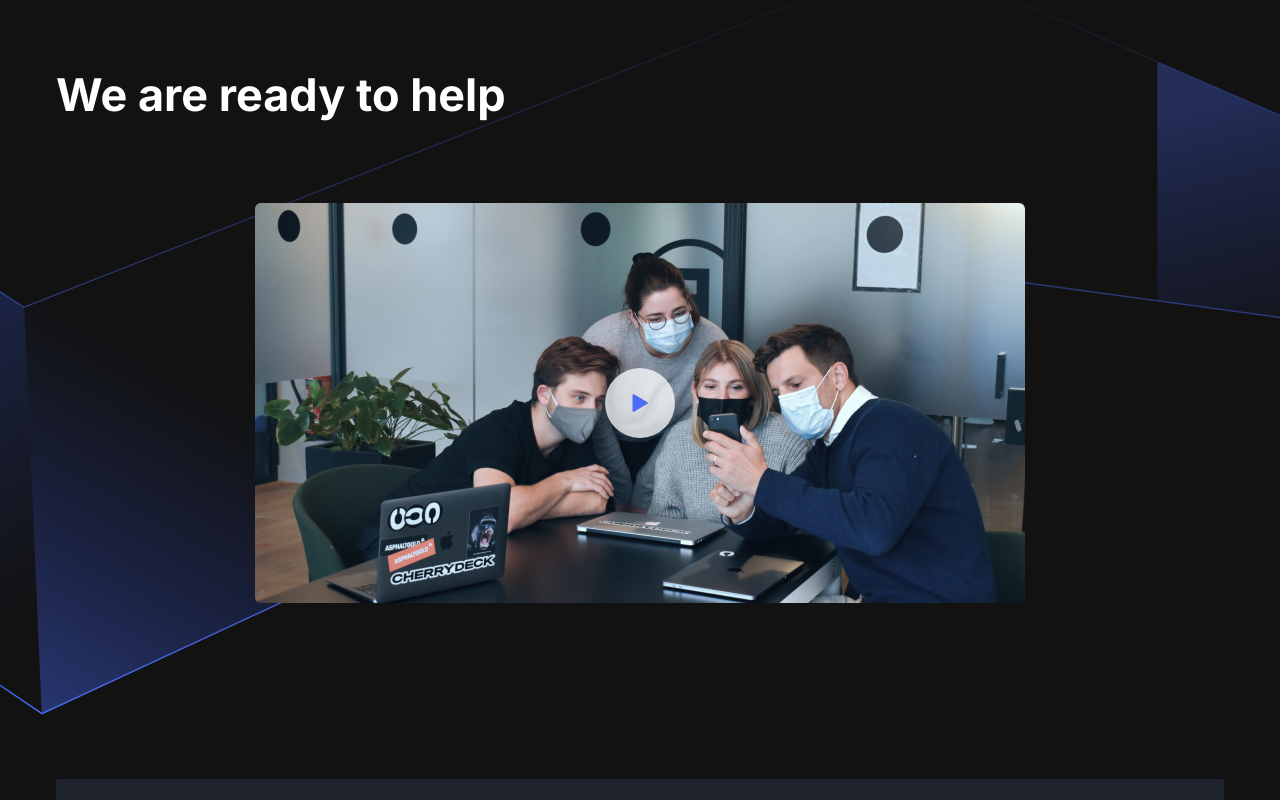
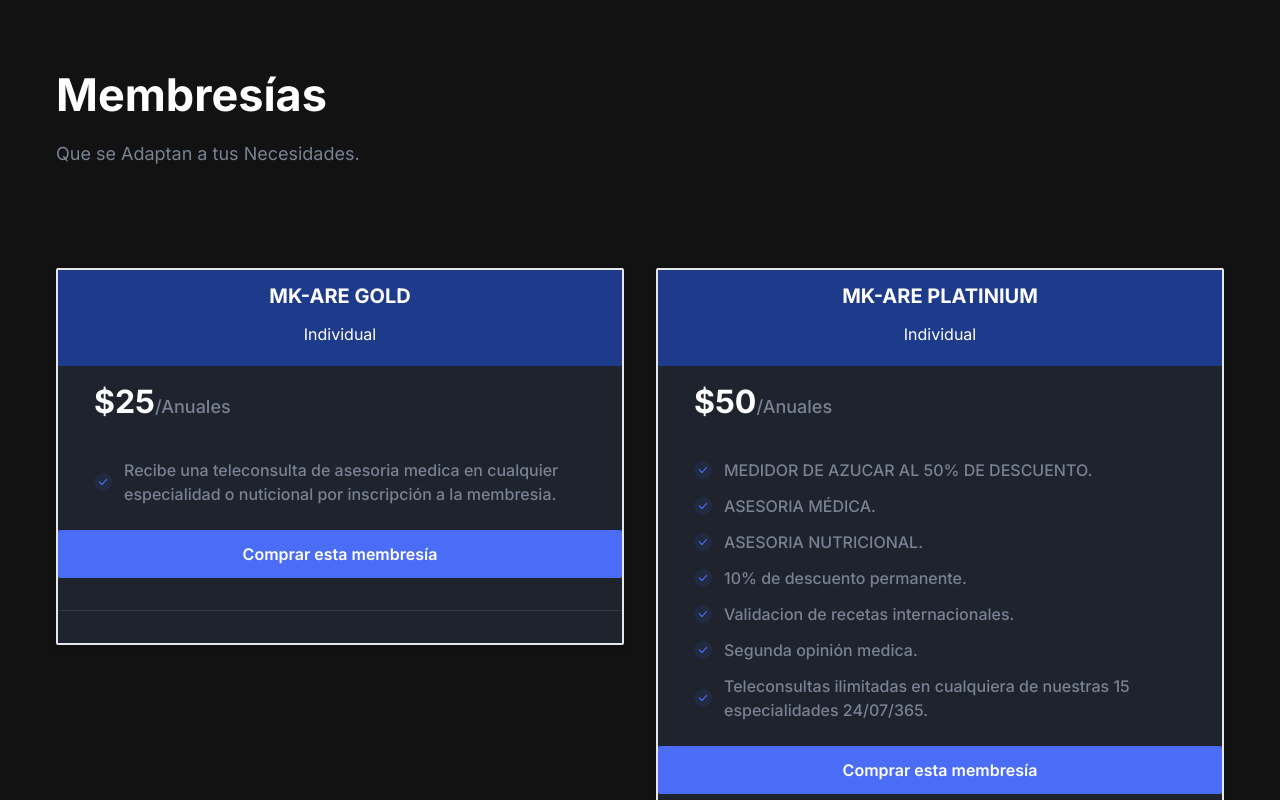
Before and after one commit to luisarl/MEY-KO-WEB, a Next.js app: page / in a window 1280 px wide. Shown: the part 1700-2500 px from the top of the page. Built offline with nearby package versions, Linux system fonts and the light colour scheme.

Commit message:
pricing primera version

```diff
--- a/src/app/page.tsx
+++ b/src/app/page.tsx
@@ -23,11 +23,11 @@ export default function Home() {
       <ScrollUp />
       <Hero />
       <Features />
-      <Video />
+      {/* <Video />
       <Brands />
       <AboutSectionOne />
       <AboutSectionTwo />
-      <Testimonials />
+      <Testimonials /> */}
       <Pricing />
       <Blog />
       <Contact />
--- a/src/components/Common/SectionTitle.tsx
+++ b/src/components/Common/SectionTitle.tsx
@@ -6,7 +6,7 @@ const SectionTitle = ({
   mb = "100px",
 }: {
   title: string;
-  // paragraph: string;
+  paragraph: string;
   width?: string;
   center?: boolean;
   mb?: string;
@@ -20,6 +20,9 @@ const SectionTitle = ({
         <h2 className="mb-4 text-3xl font-bold !leading-tight text-black dark:text-white sm:text-4xl md:text-[45px]">
           {title}
         </h2>
+        <p className="text-base !leading-relaxed text-body-color md:text-lg">
+          {paragraph}
+        </p>
       </div>
     </>
   );
--- a/src/components/Pricing/PricingBox.tsx
+++ b/src/components/Pricing/PricingBox.tsx
@@ -9,68 +9,30 @@ const PricingBox = (props: {
 
   return (
     <div className="w-full">
-      <div className="relative z-10 rounded-sm bg-white px-8 py-10 shadow-three hover:shadow-one dark:bg-gray-dark dark:shadow-two dark:hover:shadow-gray-dark">
-        <div className="flex items-center justify-between">
+      <div className="relative z-10 rounded-sm border-2 border-blu-900 bg-white shadow-three hover:shadow-one dark:bg-gray-dark dark:shadow-two dark:hover:shadow-gray-dark">
+          <div className="bg-blue-900 flex flex-col items-center justify-center">
+            <div className="px-3 py-3">
+              <h4 className="text-xl font-bold text-white dark:text-white">
+                {packageName}
+              </h4>
+            </div>
+            <div>
+              <p className="mb-5 px-3 text-white text-body-color">{subtitle}</p>
+            </div>
+          </div>
+          <div className="flex items-center justify-between px-9 py-3">
             <h3 className="price mb-2 text-[32px] font-bold text-black dark:text-white">
                 $<span className="amount">{price}</span>
                 <span className="time text-lg font-medium text-body-color">
                   /{duration}
                 </span>
               </h3>
-          <h4 className="mb-2 text-xl font-bold text-dark dark:text-white">
-            {packageName}
-          </h4>
           </div>
-        <p className="mb-7 text-base text-body-color">{subtitle}</p>
+        <div className="px-9 py-3">{children}</div>
         <div className="mb-8 border-b border-body-color border-opacity-10 pb-8 dark:border-white dark:border-opacity-10">
           <button className="flex w-full items-center justify-center rounded-sm bg-primary p-3 text-base font-semibold text-white transition duration-300 ease-in-out hover:bg-opacity-80 hover:shadow-signUp">
-            Start Free Trial
+            Comprar esta membresía
           </button>
-        </div>
-        <div>{children}</div>
-        <div className="absolute bottom-0 right-0 z-[-1]">
-          <svg
-            width="179"
-            height="158"
-            viewBox="0 0 179 158"
-            fill="none"
-            xmlns="http://www.w3.org/2000/svg"
-          >
-            <path
-              opacity="0.5"
-              d="M75.0002 63.256C115.229 82.3657 136.011 137.496 141.374 162.673C150.063 203.47 207.217 197.755 202.419 167.738C195.393 123.781 137.273 90.3579 75.0002 63.256Z"
-              fill="url(#paint0_linear_70:153)"
-            />
-            <path
-              opacity="0.3"
-              d="M178.255 0.150879C129.388 56.5969 134.648 155.224 143.387 197.482C157.547 265.958 65.9705 295.709 53.1024 246.401C34.2588 174.197 100.939 83.7223 178.255 0.150879Z"
-              fill="url(#paint1_linear_70:153)"
-            />
-            <defs>
-              <linearGradient
-                id="paint0_linear_70:153"
-                x1="69.6694"
-                y1="29.9033"
-                x2="196.108"
-                y2="83.2919"
-                gradientUnits="userSpaceOnUse"
-              >
-                <stop stopColor="#4A6CF7" stopOpacity="0.62" />
-                <stop offset="1" stopColor="#4A6CF7" stopOpacity="0" />
-              </linearGradient>
-              <linearGradient
-                id="paint1_linear_70:153"
-                x1="165.348"
-                y1="-75.4466"
-                x2="-3.75136"
-                y2="103.645"
-                gradientUnits="userSpaceOnUse"
-              >
-                <stop stopColor="#4A6CF7" stopOpacity="0.62" />
-                <stop offset="1" stopColor="#4A6CF7" stopOpacity="0" />
-              </linearGradient>
-            </defs>
-          </svg>
         </div>
       </div>
     </div>
--- a/src/components/Pricing/index.tsx
+++ b/src/components/Pricing/index.tsx
@@ -11,13 +11,13 @@ const Pricing = () => {
     <section id="pricing" className="relative z-10 py-16 md:py-20 lg:py-28">
       <div className="container">
         <SectionTitle
-          title="Simple and Affordable Pricing"
-          paragraph="There are many variations of passages of Lorem Ipsum available but the majority have suffered alteration in some form."
+          title="Membresías"
+          paragraph="Que se Adaptan a tus Necesidades."
           center
           width="665px"
         />
 
-        <div className="w-full">
+        {/* <div className="w-full">
           <div className="mb-8 flex justify-center md:mb-12 lg:mb-16">
             <span
               onClick={() => setIsMonthly(true)}
@@ -55,104 +55,45 @@ const Pricing = () => {
               Yearly
             </span>
           </div>
-        </div>
+        </div> */}
 
-        <div className="grid grid-cols-1 gap-x-8 gap-y-10 md:grid-cols-2 lg:grid-cols-3">
+        <div className="grid grid-cols-1 gap-x-8 gap-y-10 md:grid-cols-2 lg:grid-cols-2">
           <PricingBox
-            packageName="Lite"
-            price={isMonthly ? "40" : "120"}
-            duration={isMonthly ? "mo" : "yr"}
-            subtitle="Lorem ipsum dolor sit amet adiscing elit Mauris egestas enim."
+            packageName="MK-ARE GOLD"
+            price={isMonthly ? "25" : "25"}
+            duration={isMonthly ? "Anuales" : "Anuales"}
+            subtitle="Individual"
           >
-            <OfferList text="All UI Components" status="active" />
-            <OfferList text="Use with Unlimited Projects" status="active" />
+            <OfferList text="Recibe una teleconsulta de asesoria medica en cualquier especialidad o nuticional por
+            inscripción a la membresia." status="active" />
+            {/* <OfferList text="Use with Unlimited Projects" status="active" />
             <OfferList text="Commercial Use" status="active" />
             <OfferList text="Email Support" status="active" />
             <OfferList text="Lifetime Access" status="inactive" />
-            <OfferList text="Free Lifetime Updates" status="inactive" />
+            <OfferList text="Free Lifetime Updates" status="inactive" /> */}
           </PricingBox>
+
           <PricingBox
-            packageName="Basic"
-            price={isMonthly ? "399" : "789"}
-            duration={isMonthly ? "mo" : "yr"}
-            subtitle="Lorem ipsum dolor sit amet adiscing elit Mauris egestas enim."
+            packageName="MK-ARE PLATINIUM"
+            price={isMonthly ? "50" : "50"}
+            duration={isMonthly ? "Anuales" : "Anuales"}
+            subtitle="Individual"
           >
-            <OfferList text="All UI Components" status="active" />
-            <OfferList text="Use with Unlimited Projects" status="active" />
+            <OfferList text="MEDIDOR DE AZUCAR AL 50% DE DESCUENTO." status="active" />
+            <OfferList text="ASESORIA MÉDICA." status="active" />
+            <OfferList text="ASESORIA NUTRICIONAL." status="active" />
+            <OfferList text="10% de descuento permanente." status="active" />
+            <OfferList text="Validacion de recetas internacionales." status="active" />
+            <OfferList text="Segunda opinión medica." status="active" />
+            <OfferList text="Teleconsultas ilimitadas en cualquiera de nuestras 15 especialidades 24/07/365." status="active" />
+            {/* <OfferList text="Use with Unlimited Projects" status="active" />
             <OfferList text="Commercial Use" status="active" />
             <OfferList text="Email Support" status="active" />
-            <OfferList text="Lifetime Access" status="active" />
-            <OfferList text="Free Lifetime Updates" status="inactive" />
+            <OfferList text="Lifetime Access" status="inactive" />
+            <OfferList text="Free Lifetime Updates" status="inactive" /> */}
           </PricingBox>
-          <PricingBox
-            packageName="Plus"
-            price={isMonthly ? "589" : "999"}
-            duration={isMonthly ? "mo" : "yr"}
-            subtitle="Lorem ipsum dolor sit amet adiscing elit Mauris egestas enim."
-          >
-            <OfferList text="All UI Components" status="active" />
-            <OfferList text="Use with Unlimited Projects" status="active" />
-            <OfferList text="Commercial Use" status="active" />
-            <OfferList text="Email Support" status="active" />
-            <OfferList text="Lifetime Access" status="active" />
-            <OfferList text="Free Lifetime Updates" status="active" />
-          </PricingBox>
+
         </div>
-      </div>
-
-      <div className="absolute bottom-0 left-0 z-[-1]">
-        <svg
-          width="239"
-          height="601"
-          viewBox="0 0 239 601"
-          fill="none"
-          xmlns="http://www.w3.org/2000/svg"
-        >
-          <rect
-            opacity="0.3"
-            x="-184.451"
-            y="600.973"
-            width="196"
-            height="541.607"
-            rx="2"
-            transform="rotate(-128.7 -184.451 600.973)"
-            fill="url(#paint0_linear_93:235)"
-          />
-          <rect
-            opacity="0.3"
-            x="-188.201"
-            y="385.272"
-            width="59.7544"
-            height="541.607"
-            rx="2"
-            transform="rotate(-128.7 -188.201 385.272)"
-            fill="url(#paint1_linear_93:235)"
-          />
-          <defs>
-            <linearGradient
-              id="paint0_linear_93:235"
-              x1="-90.1184"
-              y1="420.414"
-              x2="-90.1184"
-              y2="1131.65"
-              gradientUnits="userSpaceOnUse"
-            >
-              <stop stopColor="#4A6CF7" />
-              <stop offset="1" stopColor="#4A6CF7" stopOpacity="0" />
-            </linearGradient>
-            <linearGradient
-              id="paint1_linear_93:235"
-              x1="-159.441"
-              y1="204.714"
-              x2="-159.441"
-              y2="915.952"
-              gradientUnits="userSpaceOnUse"
-            >
-              <stop stopColor="#4A6CF7" />
-              <stop offset="1" stopColor="#4A6CF7" stopOpacity="0" />
-            </linearGradient>
-          </defs>
-        </svg>
       </div>
     </section>
   );
```
Lines whose indentation alone changed are shown as unchanged.
